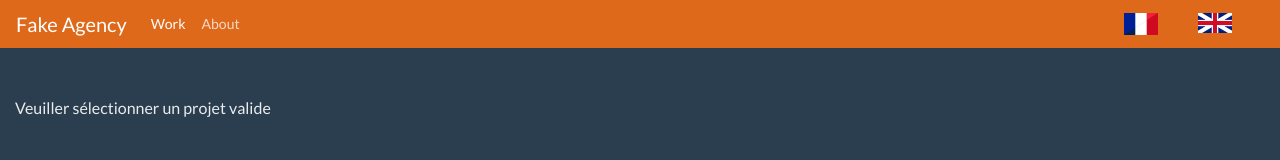
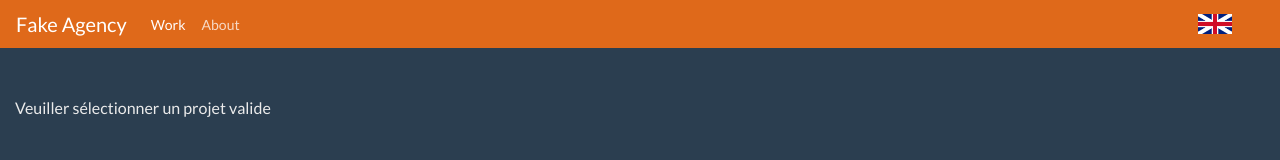
Before and after one commit to ClementPain/fake-agency, a React (Create React App) app: page /work/platon in a window 1280 px wide. Shown: the top 160 px of the page. Built offline with nearby package versions, Linux system fonts and the light colour scheme.

Commit message:
adding context & ternair condition

```diff
--- /dev/null
+++ b/src/Language.jsx
@@ -0,0 +1,7 @@
+import { createContext } from 'react'
+
+const CurrentLanguageContext = createContext({
+  language: "fr",
+});
+
+export default CurrentLanguageContext;
--- a/src/components/Navbar/ButtonLanguage/index.jsx
+++ b/src/components/Navbar/ButtonLanguage/index.jsx
@@ -1,29 +1,34 @@
-import React from 'react';
+import React, { useContext } from 'react';
 import frFlag from '../../../assets/images/flags/fr.png';
 import enFlag from '../../../assets/images/flags/en.png';
 
 import './index.scss';
 
-const ButtonLanguage = ({setLanguage, languages}) => {
+import CurrentLanguageContext from './../../../Language';
+
+const ButtonLanguage = ({ languages}) => {
   const flags = { fr: frFlag, en: enFlag };
 
+  const currentLanguage = useContext(CurrentLanguageContext);
+
   const handleLanguages = (languageChosen) => {
-    setLanguage(languageChosen);
+    currentLanguage.changeLanguage(languageChosen);
     localStorage.setItem('language', languageChosen);
   };
 
   return (
   <ul className="navbar-nav">
-    { languages.map(language => (
-      <li className="nav-item mr-4" key={ language }>
-          <img
-           className="nav-link flags-img"
-           src={flags[language]}
-           onClick={() => handleLanguages(language)}
-           alt={language}
-          />
-      </li>
-    ))}
+    { languages.map(langCode => (
+      (langCode === currentLanguage.language) ? null : (
+        <li className="nav-item mr-4" key={ langCode }>
+            <img
+            className="nav-link flags-img"
+            src={flags[langCode]}
+            onClick={() => handleLanguages(langCode)}
+            alt={langCode}
+            />
+        </li>
+      )))}
   </ul>
   );
 };
--- a/src/components/Navbar/index.jsx
+++ b/src/components/Navbar/index.jsx
@@ -2,7 +2,7 @@ import React from 'react';
 import { Link } from 'react-router-dom';
 import ButtonLanguage from './ButtonLanguage';
 
-const Navbar = ({ setLanguage, languages }) => (
+const Navbar = ({ languages }) => (
   <nav className="navbar navbar-expand-lg navbar-dark bg-primary">
     <Link to='/' className="navbar-brand">Fake Agency</Link>
     <button className="navbar-toggler" type="button" data-toggle="collapse" data-target="#navbarColor01" aria-controls="navbarColor01" aria-expanded="false" aria-label="Toggle navigation">
@@ -21,7 +21,7 @@ const Navbar = ({ setLanguage, languages }) => (
         </li>
       </ul>
       <div className="form-inline my-2 my-lg-0">
-      <ButtonLanguage setLanguage={ setLanguage } languages={ languages } />
+      <ButtonLanguage languages={ languages } />
       </div>
 
     </div>
--- a/src/index.jsx
+++ b/src/index.jsx
@@ -20,6 +20,9 @@ import Project from './pages/Project';
 
 import Navbar from './components/Navbar';
 
+import CurrentLanguageContext from './Language';
+
+
 const messages = {
   fr: messagesFr,
   en: messagesEn
@@ -31,8 +34,11 @@ const App = () => {
   return (
     <Router>
       <IntlProvider locale={language} messages={messages[language]}>
+        <CurrentLanguageContext.Provider value={{
+          language,
+          changeLanguage: (newLanguage) => setLanguage(newLanguage)
+        }}>
           <Navbar
-          setLanguage = { setLanguage }
           languages = { Object.keys(messages) }
           />
 
@@ -44,6 +50,7 @@ const App = () => {
               <Route path="/work/:project" component={Project} />
             </Switch>
           </div>
+         </CurrentLanguageContext.Provider>
       </IntlProvider>
     </Router>
   );
```
Lines whose indentation alone changed are shown as unchanged.
